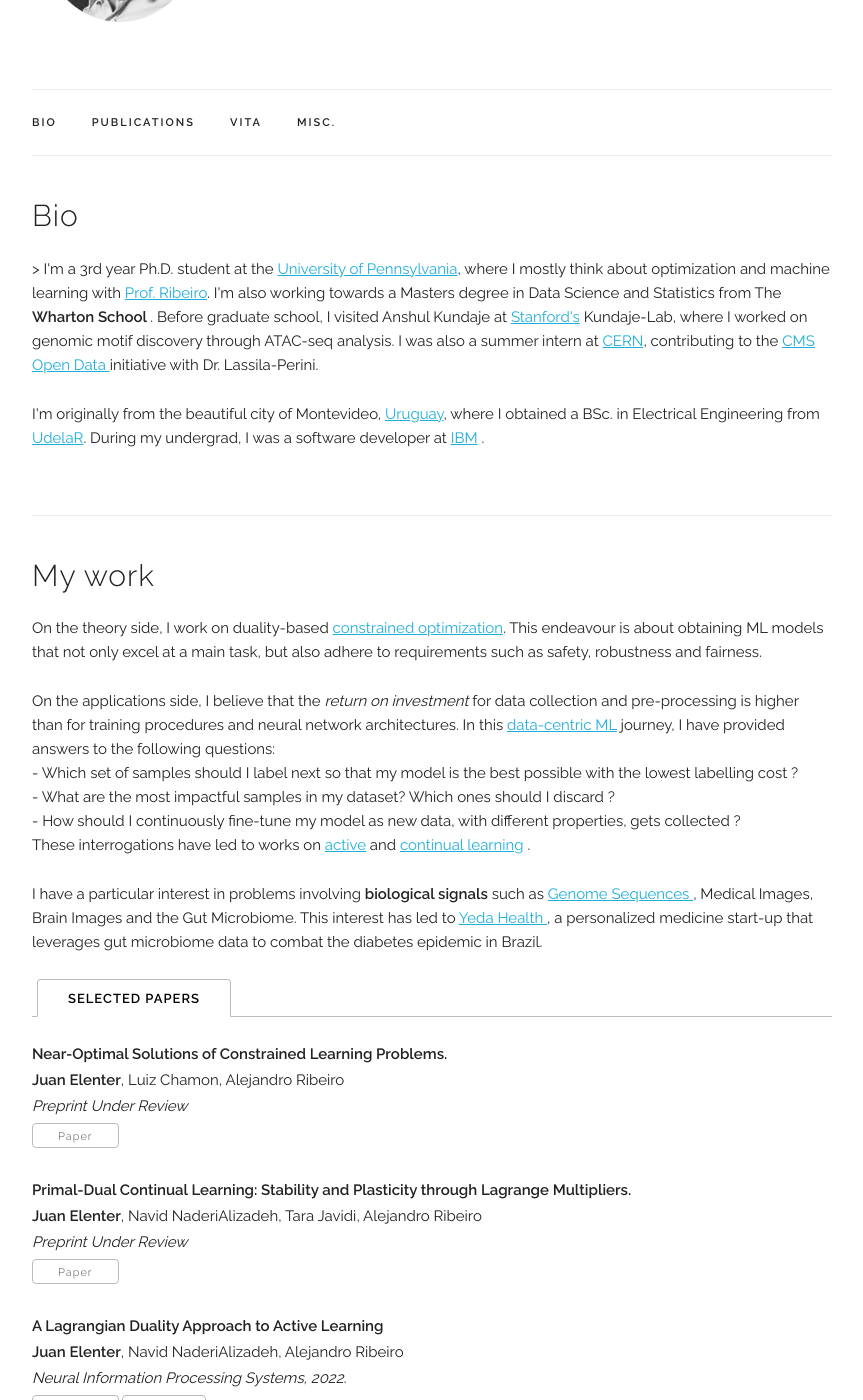
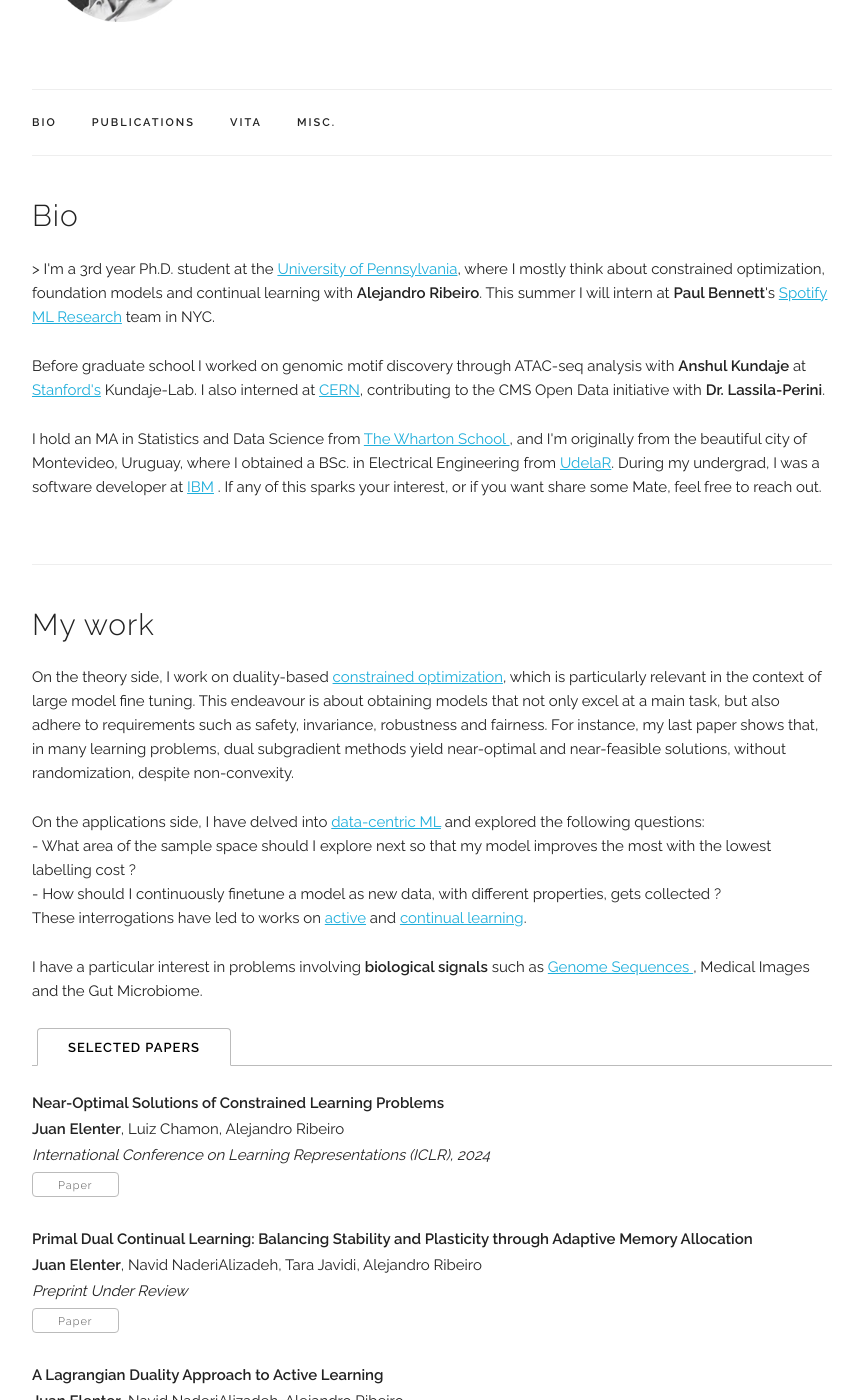
Before and after one commit to juanelenter/site, a Jekyll site: the page built from index.html, in a window 1280 px wide and 1400 px high, scrolled down 248 px. Shown: the whole window, without its empty margins (208-1071 px from the left). Built offline with Jekyll 4.4.1, drawn with Linux system fonts in a browser that asks for light colours; some web fonts are replaced; some of the changed text lies outside the part shown.

Commit message:
2024 update

```diff
--- a/_data/publications.yaml
+++ b/_data/publications.yaml
@@ -1,14 +1,14 @@
 papers:
-  - title: "Near-Optimal Solutions of Constrained Learning Problems."
+  - title: "Near-Optimal Solutions of Constrained Learning Problems"
     authors: "<b>Juan Elenter</b>, Luiz Chamon, Alejandro Ribeiro"
-    venue: "Preprint Under Review"
-    paper_pdf: "https://drive.google.com/file/d/1xcjXYwcZuIm9x71PvRlx3lnNGshh8zoy/view?usp=drive_link"
+    venue: "International Conference on Learning Representations (ICLR), 2024"
+    paper_pdf: "https://drive.google.com/file/d/1WpoyB6ydCWRojblZVXqzjUeoVDBoUS8n/view?usp=sharing"
     selected: y
 
-  - title: "Primal-Dual Continual Learning: Stability and Plasticity through Lagrange Multipliers."
+  - title: "Primal Dual Continual Learning: Balancing Stability and Plasticity through Adaptive Memory Allocation"
     authors: "<b>Juan Elenter</b>, Navid NaderiAlizadeh, Tara Javidi, Alejandro Ribeiro"
     venue: "Preprint Under Review"
-    paper_pdf: "https://drive.google.com/file/d/1E1BUHhtcrFE3vik_H7othtw4Axf0SMfh/view?usp=drive_link"
+    paper_pdf: "https://arxiv.org/abs/2310.00154"
     selected: y
 
   - title: "A Lagrangian Duality Approach to Active Learning"
@@ -19,7 +19,7 @@ papers:
     selected: y
 
   - title: "Neural Networks with Quantization Constraints."
-    authors: "Ignacio Hounie*, <b>Juan Elenter*, Alejandro Ribeiro"
+    authors: "Ignacio Hounie*, <b>Juan Elenter*</b>, Alejandro Ribeiro"
     venue: "IEEE International Conference on Acoustics, Speech, and Signal Processing, 2023."
     paper_pdf: "https://arxiv.org/abs/2210.15623"
     code: "https://github.com/ihounie/pd-qat"
--- a/_layouts/default.html
+++ b/_layouts/default.html
@@ -105,6 +105,10 @@
               <span onclick="window.open('{{ site.data.main_info.google_scholar }}')" style="cursor: pointer">
                 <i class="ai ai-google-scholar ai-lg" aria-hidden="true"></i>
               </span>
+
+              <span onclick="window.open('https://drive.google.com/file/d/1hteKSw63oyHDcA-HxjDQXUETX8yTp7Sj/view')" style="cursor: pointer">
+                <i class="ai ai-cv ai-cv" aria-hidden="true"></i>
+              </span>
             </p>
         </div>
       </div>
--- a/index.html
+++ b/index.html
@@ -5,11 +5,12 @@ title: Home
 <!-- ========== BIO ========== -->
 <div class="docs-section" id="bio">
   <h4>Bio</h4>
-    <p>
-    > I'm a 3rd year Ph.D. student at the <a href="https://www.upenn.edu/" target="_blank">University of Pennsylvania</a>, where I mostly think about optimization and machine learning with <a href="https://alelab.seas.upenn.edu/alejandro-ribeiro/" target="_blank">Prof. Ribeiro</a>.
-    I'm also working towards a Masters degree in Data Science and Statistics from The <b> Wharton School </b>. Before graduate school, I visited Anshul Kundaje at <a href="https://sites.google.com/site/anshulkundaje/" target="_blank">Stanford's</a> Kundaje-Lab, where I worked on genomic motif discovery through ATAC-seq analysis. I was also a summer intern at  <a href="https://home.cern/" target="_blank">CERN</a>, contributing to the  <a href="https://opendata.cern.ch/docs/about-cms" target="_blank"> CMS Open Data </a> initiative with Dr. Lassila-Perini.
+  <p>
+    > I'm a 3rd year Ph.D. student at the <a href="https://www.upenn.edu/" target="_blank">University of Pennsylvania</a>, where I mostly think about constrained optimization, foundation models and continual learning with <b>Alejandro Ribeiro</b>. This summer I will intern at <b> Paul Bennett</b>'s <a href="https://research.atspotify.com/machine-learning/" target="_blank">Spotify ML Research</a> team in NYC.
+  </p>
+  <p>  Before graduate school I worked on genomic motif discovery through ATAC-seq analysis with <b>Anshul Kundaje</b> at <a href="https://sites.google.com/site/anshulkundaje/" target="_blank">Stanford's</a> Kundaje-Lab. I also interned at <a href="https://home.cern/" target="_blank">CERN</a>, contributing to the CMS Open Data initiative with <b> Dr. Lassila-Perini</b>.
     </p>
-    <p>    I'm originally from the beautiful city of Montevideo,  <a href="https://www.seas.upenn.edu/~elenter/index.html#misc"> Uruguay</a>, where I obtained a BSc. in Electrical Engineering from  <a href="https://www.fing.edu.uy/" target="_blank">UdelaR</a>. During my undergrad, I was a software developer at  <a href="https://research.ibm.com/collaborate/cloud-innovation-lab" target="_blank">IBM</a> .
+    <p> I hold an MA in Statistics and Data Science from <a href="https://www.wharton.upenn.edu/" target="_blank"> The Wharton School </a>, and I'm originally from the beautiful city of Montevideo, Uruguay, where I obtained a BSc. in Electrical Engineering from  <a href="https://www.fing.edu.uy/" target="_blank">UdelaR</a>. During my undergrad, I was a software developer at  <a href="https://research.ibm.com/collaborate/cloud-innovation-lab" target="_blank">IBM</a> . If any of this sparks your interest, or if you want share some Mate, feel free to reach out. </p>
     </p>
 </div>
 
@@ -17,19 +18,17 @@ title: Home
 <div class="docs-section" id="publications">
   <h4>My work</h4>
   <p>
-  On the theory side, I work on duality-based <a href="https://drive.google.com/file/d/1xcjXYwcZuIm9x71PvRlx3lnNGshh8zoy/view?usp=drive_link">constrained optimization</a>. This endeavour is about obtaining ML models that not only excel at a main task, but also adhere to requirements such as safety, robustness and fairness.
+  On the theory side, I work on duality-based <a href="https://drive.google.com/file/d/1WpoyB6ydCWRojblZVXqzjUeoVDBoUS8n/view?usp=sharing">constrained optimization</a>, which is particularly relevant in the context of large model fine tuning. This endeavour is about obtaining models that not only excel at a main task, but also adhere to requirements such as safety, invariance, robustness and fairness. For instance, my last paper shows that, in many learning problems, dual subgradient methods yield near-optimal and near-feasible solutions, without randomization, despite non-convexity.
   </p>
   <p>
-  On the applications side, I believe that the <i>return on investment</i> for data collection and pre-processing is higher than for training procedures and neural network architectures. In this <a href="https://dcai.csail.mit.edu/"">data-centric ML</a> journey, I have provided answers to the following questions: <br>
-  - Which set of samples should I label next so that my model is the best possible with the lowest labelling cost ? <br>
-  - What are the most impactful samples in my dataset? Which ones should I discard ? <br>
-  - How should I continuously fine-tune my model as new data, with different properties, gets collected ? <br>
-  These interrogations have led to works on <a href="https://proceedings.neurips.cc/paper_files/paper/2022/hash/f475bdd151d8b5fa01215aeda925e75c-Abstract-Conference.html">active</a> and <a href = "https://drive.google.com/file/d/1E1BUHhtcrFE3vik_H7othtw4Axf0SMfh/view?usp=drive_link"> continual learning</a> .
+  On the applications side, I have delved into <a href="https://dcai.csail.mit.edu/"">data-centric ML</a> and explored the following questions: <br>
+  - What area of the sample space should I explore next so that my model improves the most with the lowest labelling cost ? <br>
+  - How should I continuously finetune a model as new data, with different properties, gets collected ? <br>
+  These interrogations have led to works on <a href="https://proceedings.neurips.cc/paper_files/paper/2022/hash/f475bdd151d8b5fa01215aeda925e75c-Abstract-Conference.html">active</a> and <a href = "https://arxiv.org/abs/2310.00154"> continual learning</a>.
   </p>
   <p>
-  I have a particular interest in problems involving <b>biological signals</b> such as <a href="https://github.com/kundajelab/basepairmodels" >Genome Sequences </a>, Medical Images, Brain Images and the Gut Microbiome. This interest has led to <a href="https://www.yedahealth.com/pt" target="_blank">Yeda Health </a>, a personalized medicine start-up that leverages gut microbiome data to combat the diabetes epidemic in Brazil.
-  </p>
-
+  I have a particular interest in problems involving <b>biological signals</b> such as <a href="https://github.com/kundajelab/basepairmodels" >Genome Sequences </a>, Medical Images and the Gut Microbiome. </p>
+</p>
 
   <ul class="tab-nav">
     <li><div class="button active" data-ref="#papers-selected">Selected Papers</div></li>
```
Also changed, not shown: other parts of index.html (+1 -1 lines).
